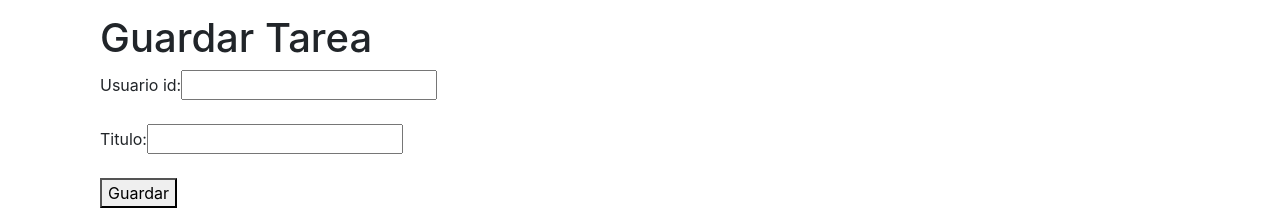
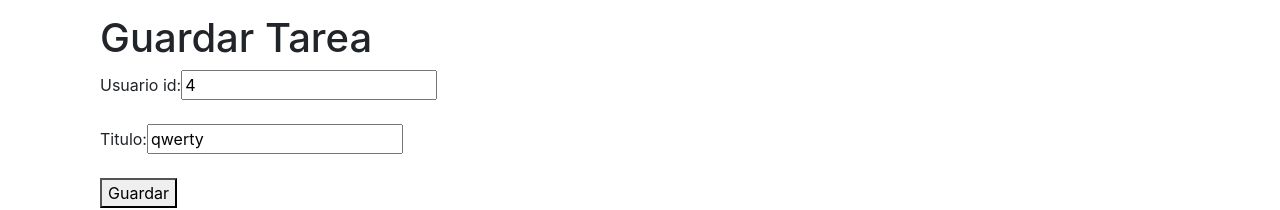
Before and after one commit to kerkox/platzi-react-redux, a React (Create React App) app: page /tareas/guardar in a window 1280 px wide. Shown: the part 156-366 px from the top of the page. Built offline with nearby package versions, Linux system fonts and the light colour scheme.

Commit message:
implementado el tareasReducer en Guardar Tareas

```diff
--- a/src/components/Tareas/Guardar.js
+++ b/src/components/Tareas/Guardar.js
@@ -1,22 +1,27 @@
-import React, { Component } from 'react'
+import React, { Component } from "react";
+import { connect } from "react-redux";
 
 class Guardar extends Component {
   render() {
+    console.log("this.props", this.props);
     return (
       <div>
         <h1>Guardar Tarea</h1>
         Usuario id:
-       <input type="number"/>
-       <br/><br/>
+        <input type="number" defaultValue={this.props.usuario_id} />
+        <br />
+        <br />
         Titulo:
-       <input type="text"/>
-       <br/><br/>
-       <button>
-         Guardar
-       </button>
+        <input type="text"
+        defaultValue={this.props.titulo}/>
+        <br />
+        <br />
+        <button>Guardar</button>
       </div>
-    )
+    );
   }
 }
 
-export default Guardar;
+const mapStateToProps = ({ tareasReducer }) => tareasReducer;
+
+export default connect(mapStateToProps)(Guardar);
--- a/src/reducers/tareasReducer.js
+++ b/src/reducers/tareasReducer.js
@@ -4,6 +4,8 @@ const INITIAL_STATE = {
   tareas: {},
   cargando: false,
   error: "",
+  usuario_id: '4',
+  titulo: 'qwerty'
 };
 
 export default (state = INITIAL_STATE, action) => {
```
Lines whose indentation alone changed are shown as unchanged.
